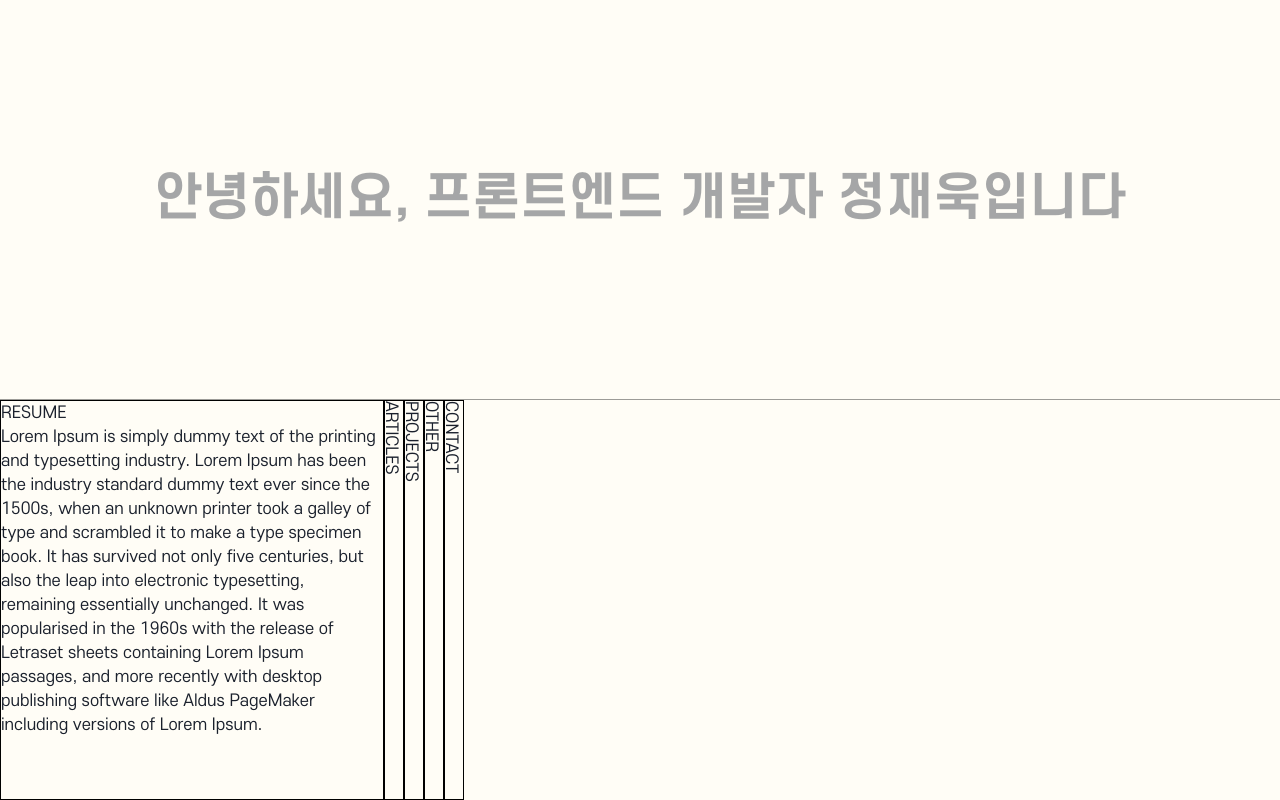
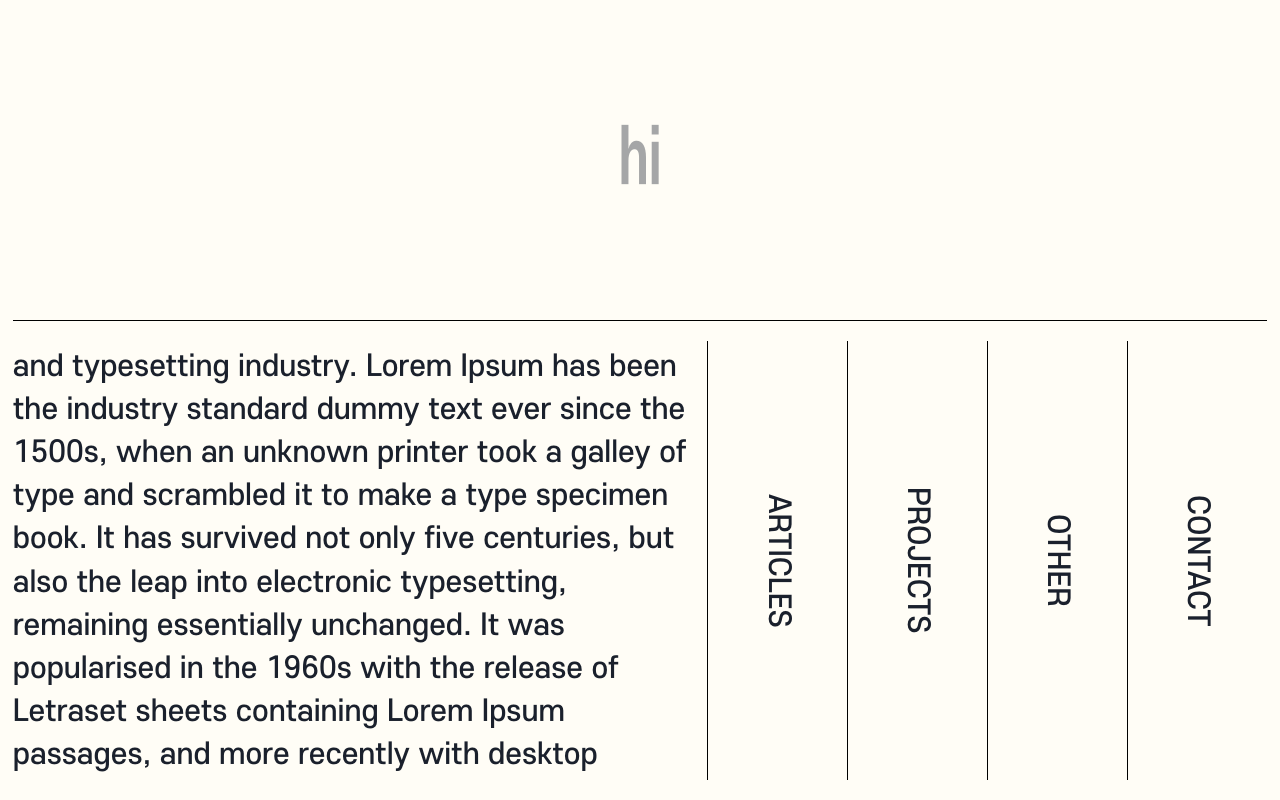
Before and after one commit to stich9208/nolog, a Next.js app: page / in a window 1280 px wide. Built offline with nearby package versions, Linux system fonts and the light colour scheme.

Commit message:
Fix: 메인 페이지 ui 컴포넌트화 진행중
Signed-off-by: JaewookJung <>

```diff
--- a/src/pages/index.tsx
+++ b/src/pages/index.tsx
@@ -1,4 +1,4 @@
-import { Center, Flex } from "@chakra-ui/react";
+import { Box, Flex } from "@chakra-ui/react";
 import { motion } from "framer-motion";
 import type { NextPage } from "next";
 import Head from "next/head";
@@ -9,9 +9,13 @@ const Home: NextPage = () => {
   const router = useRouter();
   //constant state
   const WELCOME_TEXT_LIST = [
-    "안녕하세요, 프론트엔드 개발자 정재욱입니다",
-    "HELLO, I`M JAEWOOK JUNG, FRONTEND DEVELOPER",
+    // "안녕하세요, 프론트엔드 개발자 정재욱입니다",
+    // "HELLO, I`M JAEWOOK JUNG, FRONTEND DEVELOPER",
+    "hi",
+    "hello",
+    "안녕",
   ];
+  const CATEGORY_LIST = ["RESUME", "ARTICLES", "PROJECTS", "OTHER", "CONTACT"];
   const callback = useRef(() => {});
 
   //component state
@@ -35,9 +39,9 @@ const Home: NextPage = () => {
   };
 
   const variants = {
-    open: { width: "30%" },
+    open: { flex: 5 },
     closed: {
-      width: "20px",
+      flex: 1,
     },
   };
   const mobile_variants = {
@@ -51,24 +55,29 @@ const Home: NextPage = () => {
   };
 
   return (
-    <>
+    <Box display="flex" w="100vw" justifyContent="center">
       <Head>
         <title>Frontend Developer Jaewook Jung</title>
         <meta name="description" content="Frontend Developer J2W`s Blog" />
         <link rel="icon" href="/favicon.ico" />
       </Head>
-      <Flex direction="column">
-        <motion.div
+      <Flex direction="column" w="98vw">
+        <Box
+          h={["20vh", "40vh"]}
           style={{
             display: "flex",
             justifyContent: "center",
             alignItems: "center",
-            width: "100vw",
-            height: "50vh",
-            fontSize: "min(4vw, 50px)",
+            width: "100%",
+            fontSize: "min(5vw, 50px)",
             fontWeight: "600",
-            borderBottom: "1px solid black",
+            textAlign: "center",
+            whiteSpace: "pre-wrap",
+            wordBreak: "break-word",
+            transform: "scale(1, 1.5)",
           }}
+        >
+          <motion.div
             animate={{
               opacity: [0, 1, 0],
             }}
@@ -81,34 +90,40 @@ const Home: NextPage = () => {
           >
             <span>{WELCOME_TEXT_LIST[textIndex]}</span>
           </motion.div>
+        </Box>
 
-        <div
-          style={{
-            display: "flex",
-            // justifyContent: "space-between",
-            width: "100vw",
-            height: "50vh",
-          }}
+        <Box
+          display="flex"
+          w="100%"
+          h={["80vh", "60vh"]}
+          py="5"
+          borderTop="1px solid black"
         >
-          {["RESUME", "ARTICLES", "PROJECTS", "OTHER", "CONTACT"].map(
-            (category, idx) => (
+          {CATEGORY_LIST.map((category, idx) => (
             <motion.div
               key={idx}
               id={String(idx)}
               variants={variants}
               animate={collapseIndex === idx ? "open" : "closed"}
               style={{
-                  height: "100%",
+                display: "flex",
+                justifyContent: "center",
+                alignItems: "center",
+                fontSize: "1.8rem",
+                fontWeight: "500",
+
                 overflow: "hidden",
+                cursor: `${collapseIndex === idx ? "default" : "pointer"}`,
                 writingMode: `${
                   collapseIndex === idx ? "horizontal-tb" : "vertical-rl"
                 }`,
-                  border: "1px solid black",
-                  width: `${collapseIndex === idx ? "50vw" : "calc(50vw / 4)"}`,
+                borderRight: `${
+                  idx === CATEGORY_LIST.length - 1 ? "none" : "1px solid black"
+                }`,
               }}
+              onClick={onClickCollapseMenu}
             >
-                <div id={String(idx)} onClick={onClickCollapseMenu}>
-                  <div>
+              <div id={String(idx)}>
                 {category}
                 <motion.div
                   variants={body_variants}
@@ -117,21 +132,18 @@ const Home: NextPage = () => {
                   Lorem Ipsum is simply dummy text of the printing and
                   typesetting industry. Lorem Ipsum has been the industry
                   standard dummy text ever since the 1500s, when an unknown
-                      printer took a galley of type and scrambled it to make a
-                      type specimen book. It has survived not only five
-                      centuries, but also the leap into electronic typesetting,
-                      remaining essentially unchanged. It was popularised in the
-                      1960s with the release of Letraset sheets containing Lorem
-                      Ipsum passages, and more recently with desktop publishing
-                      software like Aldus PageMaker including versions of Lorem
-                      Ipsum.
+                  printer took a galley of type and scrambled it to make a type
+                  specimen book. It has survived not only five centuries, but
+                  also the leap into electronic typesetting, remaining
+                  essentially unchanged. It was popularised in the 1960s with
+                  the release of Letraset sheets containing Lorem Ipsum
+                  passages, and more recently with desktop publishing software
+                  like Aldus PageMaker including versions of Lorem Ipsum.
                 </motion.div>
               </div>
-                </div>
             </motion.div>
-            )
-          )}
-        </div>
+          ))}
+        </Box>
         {/* <div onClick={() => router.push("/resume")}>
           <div>RESUME</div>
         </div>
@@ -149,7 +161,7 @@ const Home: NextPage = () => {
           <div>CONTACT</div>
         </div> */}
       </Flex>
-    </>
+    </Box>
   );
 };
 
```
Also changed, not shown: src/components/organism/CollapseMenuCard.tsx (added, +67 -0 lines). Lines whose indentation alone changed are shown as unchanged.
